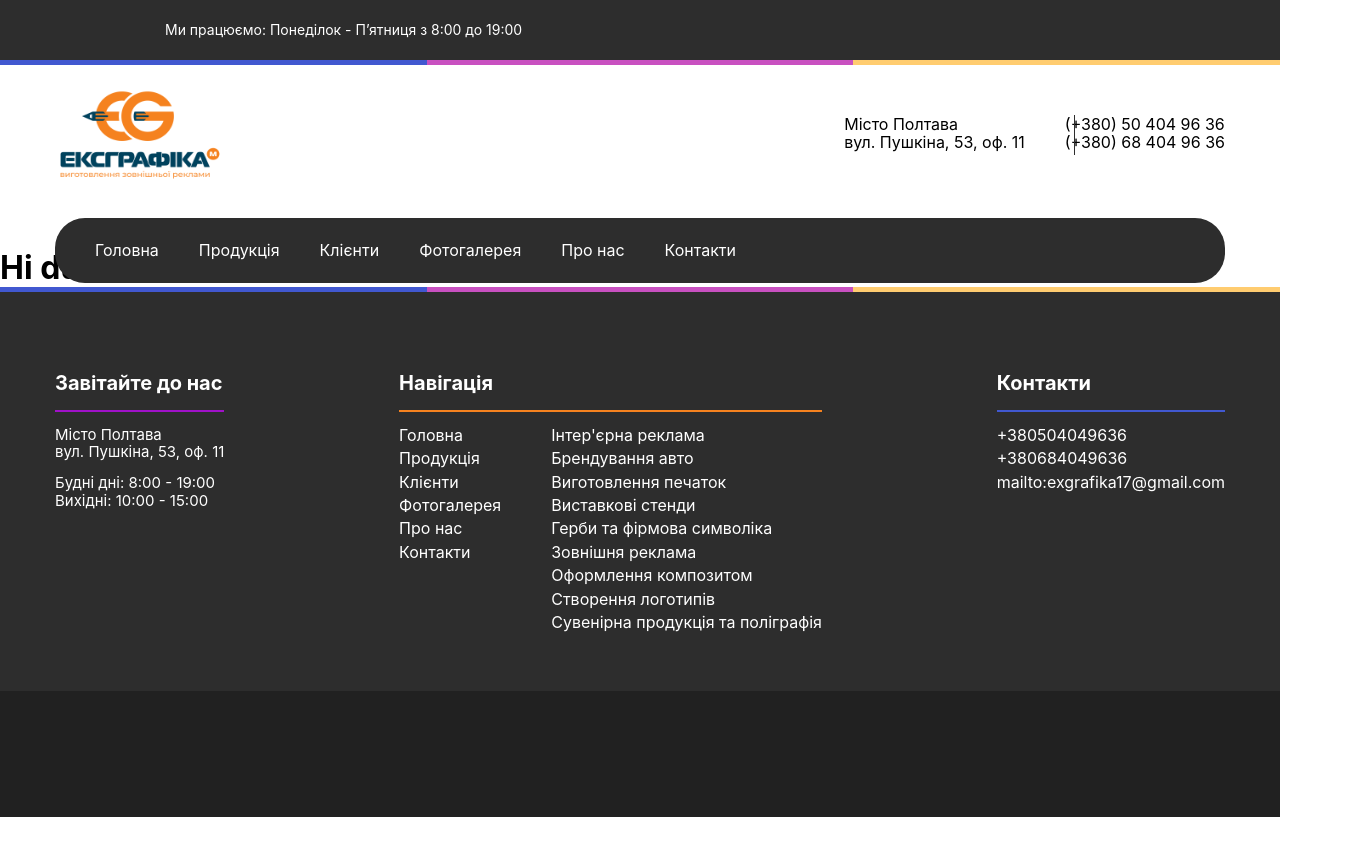
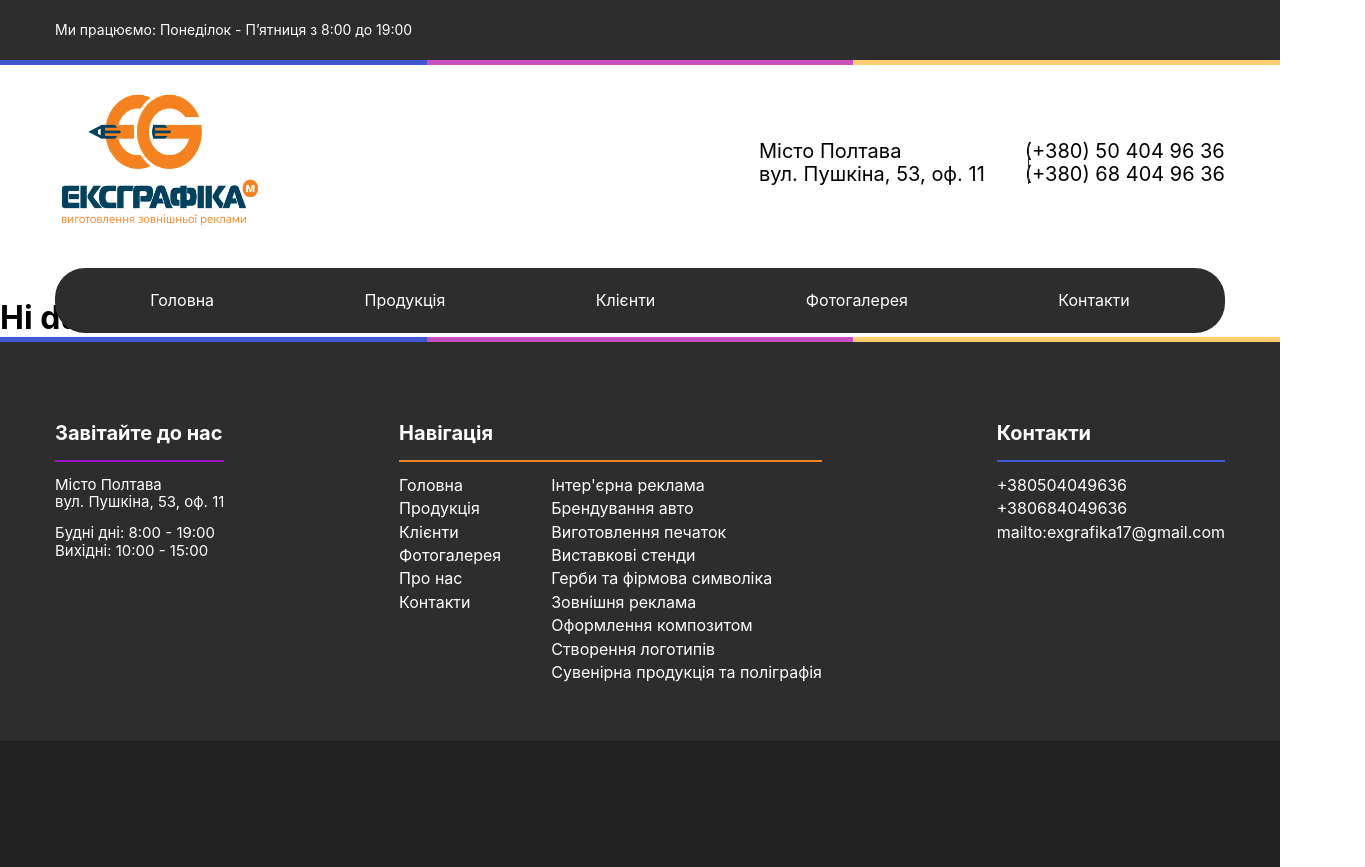
Before and after one commit to IIIHIMERAIII/printme, a React (Create React App) app: page /products in a window 1280 px wide. Shown: the whole page, 1365 px wide, since content can reach past the window. Before the commit the page ends 817 px from the top, so only its background shows below. Built offline with nearby package versions, Linux system fonts and the light colour scheme.

Commit message:
bag fixes

```diff
--- a/src/components/contacts/styled.js
+++ b/src/components/contacts/styled.js
@@ -16,18 +16,18 @@ gap: 40px;
 `;
 
 export const ContactsItem = styled.li`
+font-size: 20px;
 color: ${colors.primartBlack};
 height: 40px;
 
   &:first-child::after {
     content: "";
     position: absolute;
-    top: 0;
-    display: block;
+    top: 4px;
     width: 1.5px;
     height: 100%;
     margin-right: 16px;
     background-color: ${colors.primaryGray};
-    right:134px;
+    right:180px;
   }
 `;
--- a/src/components/logo/logo.jsx
+++ b/src/components/logo/logo.jsx
@@ -1,13 +1,20 @@
-
+import { useNavigate } from 'react-router-dom';
 import { LogoWrapper, LogoIcon} from './styled';
 import logoPng from '../../images/logo.png';
 
 export const Logo = () => {
+     const navigate = useNavigate();
+
+    const onPress = () => {
+        navigate('/');
+    };
+
     return (
         <LogoWrapper>
             <LogoIcon
+                onClick={onPress}
                 src={logoPng}
             />
         </LogoWrapper>
     )
-}
+};
--- a/src/components/logo/styled.js
+++ b/src/components/logo/styled.js
@@ -3,9 +3,11 @@ import styled from "styled-components";
 export const LogoWrapper = styled.div`
 display: flex;
 align-items: center;
+
 `;
 
 export const LogoIcon = styled.img`
-width: 170px;
-height: 100px;
+width: 210px;
+height: 150px;
+cursor: pointer;
 `;
--- a/src/components/navBar/navBar.jsx
+++ b/src/components/navBar/navBar.jsx
@@ -1,6 +1,15 @@
 import React, { useEffect } from 'react';
 import { NavWrapper, NavList, NavListItem, NavLink } from "./styled"
 import { Container } from "../../assets/container"
+
+const navItems = [
+  { redirect: '/', title: 'Головна' },
+  { redirect: '/products', title: 'Продукція' },
+  { redirect: '/products', title: 'Клієнти' },
+  { redirect: '/products', title: 'Фотогалерея' },
+  { redirect: '/products', title: 'Контакти' },
+
+];
 
 export const NavBar = () => {
   useEffect(() => {
@@ -28,12 +37,11 @@ export const NavBar = () => {
         <Container>
             <NavWrapper id="nav">
                 <NavList>
-                    <NavListItem><NavLink to='/'>Головна</NavLink></NavListItem>
-                    <NavListItem><NavLink to='/products'>Продукція</NavLink></NavListItem>
-                    <NavListItem><NavLink>Клієнти</NavLink></NavListItem>
-                    <NavListItem><NavLink>Фотогалерея</NavLink></NavListItem>
-                    <NavListItem><NavLink>Про нас</NavLink></NavListItem>
-                    <NavListItem><NavLink>Контакти</NavLink></NavListItem>
+                  {navItems.map((item, index) => (
+                    <NavListItem key={index}>
+                      <NavLink to={item.redirect}>{item.title}</NavLink>
+                    </NavListItem>
+                    ))}
                 </NavList>
             </NavWrapper>
         </Container>
--- a/src/components/navBar/styled.js
+++ b/src/components/navBar/styled.js
@@ -13,6 +13,7 @@ z-index: 2;
 height: 65px;
 background: ${colors.primaryGray};
 border-radius: 30px;
+justify-content: center;
 
 &.sticky {
   position: fixed;
@@ -20,11 +21,14 @@ border-radius: 30px;
   width: 100vw;
   left: 0;
   border-radius: 0;
+
 }
 `;
 
 export const NavList = styled.ul`
 display: flex;
+width: 100%;
+justify-content: space-around;
 `;
 
 export const NavListItem = styled.li`
--- a/src/layouts/header/styled.js
+++ b/src/layouts/header/styled.js
@@ -15,7 +15,6 @@ background: ${colors.primaryGray};
 export const Text = styled.p`
 color: ${colors.primaryWhite};
 font-size: 14px;
-margin-left: 110px;
 text-align: start;
 width: 1200px;
 `;
```
